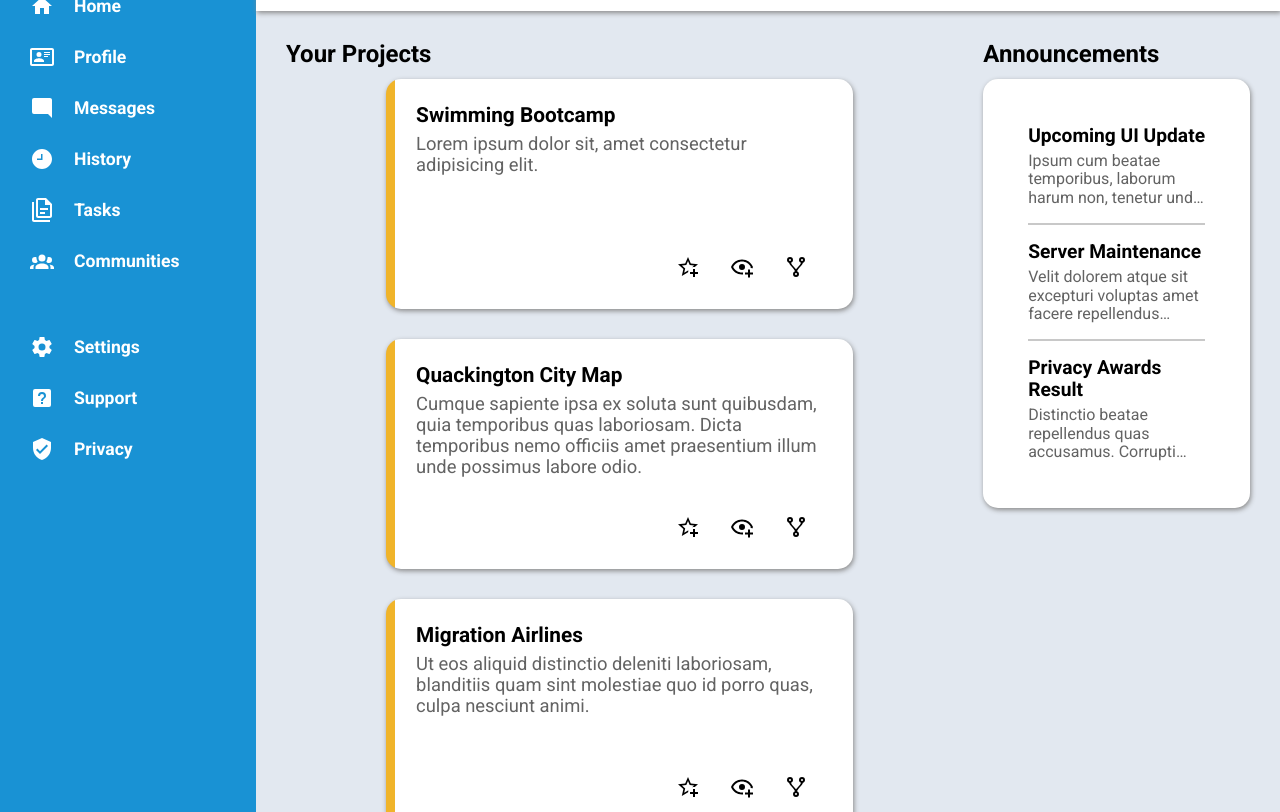
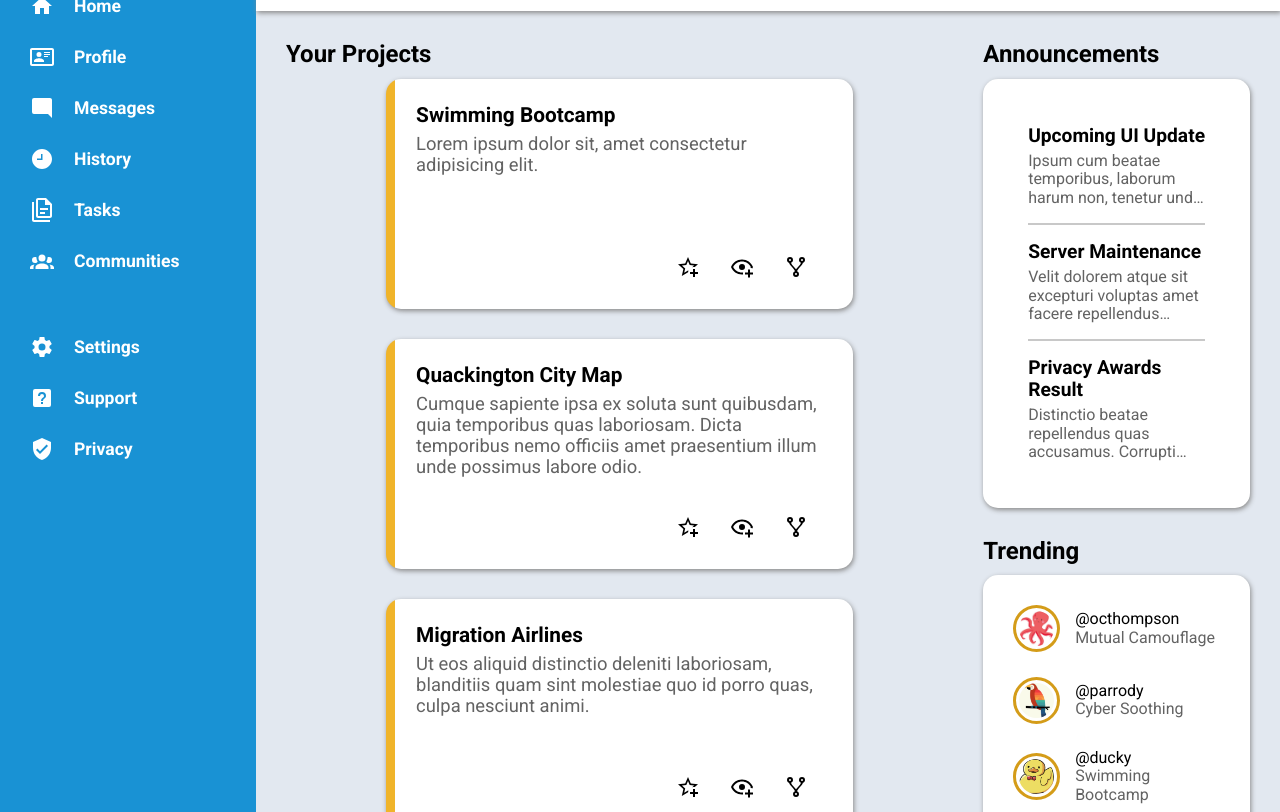
Before and after one commit to rafaelmoreton/admin-dashboard, a plain HTML site: page index.html in a window 1280 px wide. Shown: the part 140-952 px from the top of the page. Drawn offline with Linux system fonts and the light colour scheme.

Commit message:
Fix: Keep announcements and trends together
When the projects content wrapped to a single column the announcements and
trends sections would have a big gap between them due to auto grid proportions.

```diff
--- a/index.html
+++ b/index.html
@@ -157,6 +157,7 @@
                     </div>
                 </div>
             </div>
+            <div class="announce-trend">
                 <div class="announcements">
                     <h1 class="content-title">Announcements</h1>
                     <div class="announce-box">
@@ -209,5 +210,6 @@
                 </div>
             </div>
         </div>
+    </div>
 </body>
 </html>
--- a/style.css
+++ b/style.css
@@ -126,8 +126,7 @@ html, body {
 .content {
     display: grid;
     grid-template-areas:
-    "projects announcements"
-    "projects trending";
+    "projects announce-trend";
     grid-template-columns: 2.5fr 1fr;
     gap: calc(var(--default-gap) * 2);
     padding-bottom: 30px;
@@ -139,12 +138,8 @@ html, body {
     grid-area: projects;
 }
 
-.announcements {
-    grid-area: announcements;
-}
-
-.trending {
-    grid-area: trending;
+.announce-trend {
+    grid-area: announce-trend;
 }
 
 /* PROJECTS LAYOUT */
```
Lines whose indentation alone changed are shown as unchanged.
